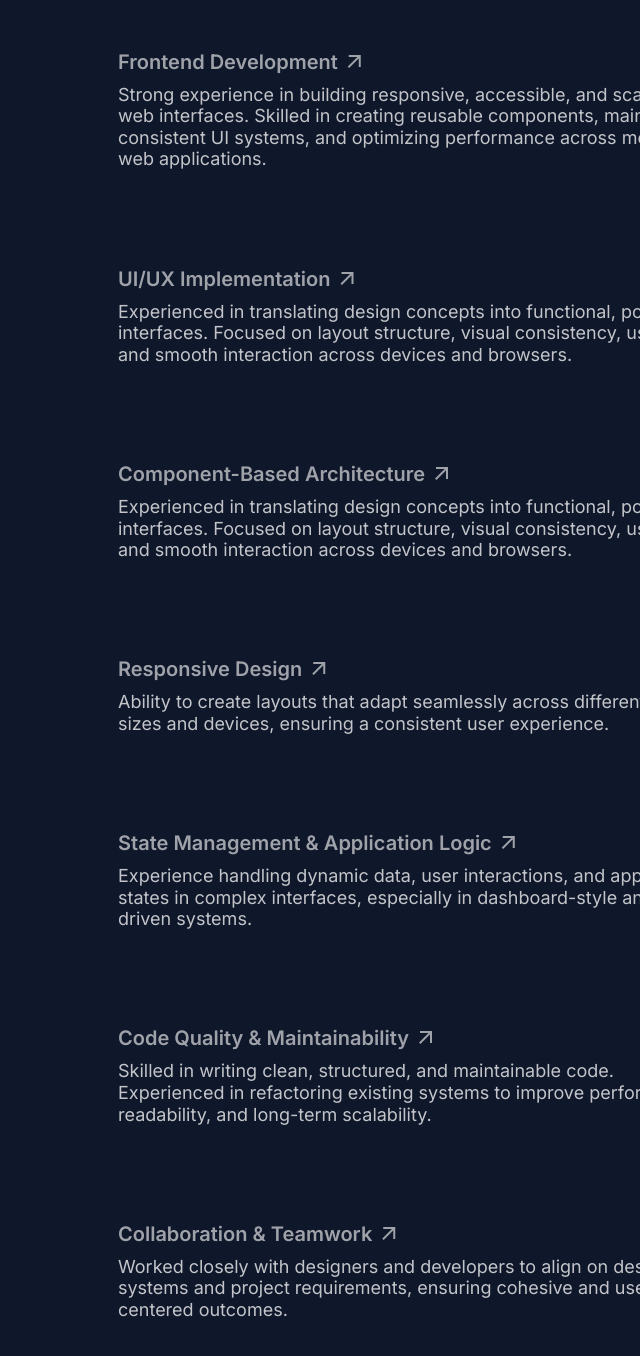
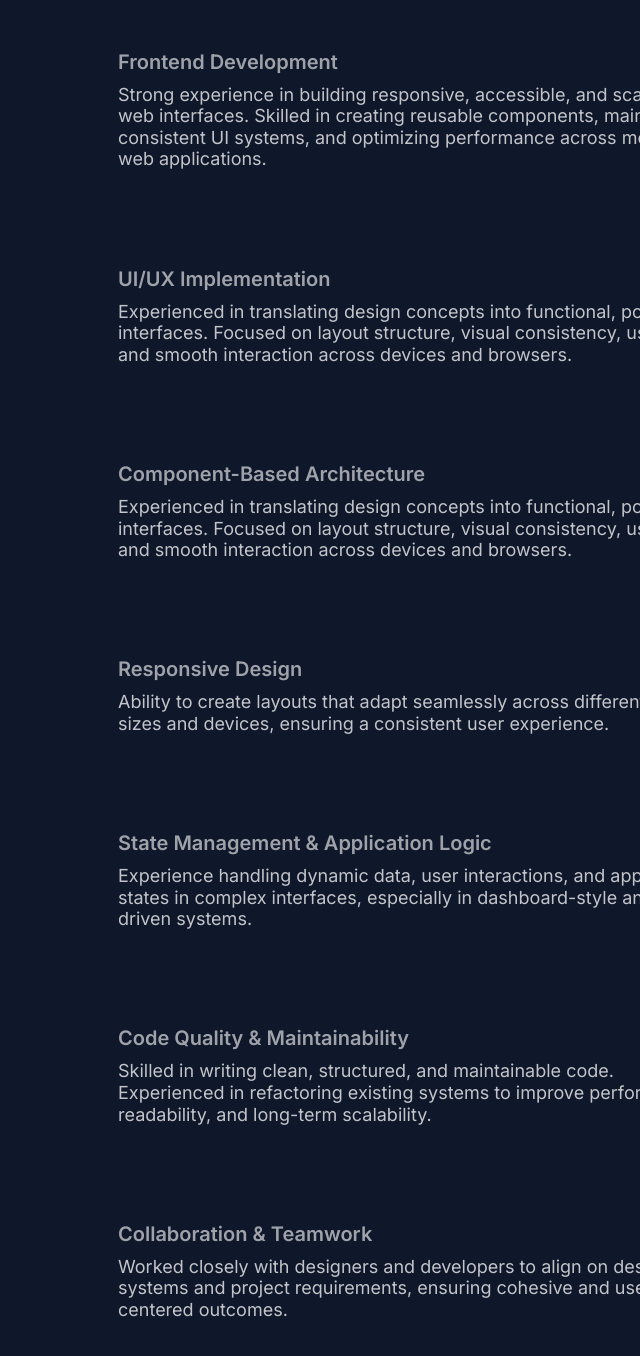
Before and after one commit to syvn8910/my_portfolio, a plain HTML site: page index.html in a window 1280 px wide. Shown: the part 1805-3161 px from the top of the page, without its empty margins (640-1280 px from the left). Drawn offline with nearby package versions, Linux system fonts and the light colour scheme.

Commit message:
Add files via upload

```diff
--- a/index.html
+++ b/index.html
@@ -106,7 +106,7 @@
     <section class="container" id="skill">
       <div class="body">
       <div class="skill__body skill__content">
-        <h1 class="skill__title">Frontend Development<i class="material-symbols-outlined">arrow_outward</i></h1>
+        <h1 class="skill__title">Frontend Development</h1>
         <p>Strong experience in building responsive, accessible, and scalable web interfaces.
           Skilled in creating reusable components, maintaining consistent UI systems,
           and optimizing performance across modern web applications.
@@ -114,42 +114,42 @@
       </div>
 
       <div class="skill__body skill__content">
-        <h1 class="skill__title">UI/UX Implementation<i class="material-symbols-outlined">arrow_outward</i></h1>
+        <h1 class="skill__title">UI/UX Implementation</h1>
         <p>Experienced in translating design concepts into functional, polished interfaces.
           Focused on layout structure, visual consistency, usability, and smooth interaction across devices and browsers.
         </p>
       </div>
 
       <div class="skill__body skill__content">
-        <h1 class="skill__title">Component-Based Architecture<i class="material-symbols-outlined">arrow_outward</i></h1>
+        <h1 class="skill__title">Component-Based Architecture</h1>
         <p>Experienced in translating design concepts into functional, polished interfaces.
           Focused on layout structure, visual consistency, usability, and smooth interaction across devices and browsers.
         </p>
       </div>
 
       <div class="skill__body skill__content">
-        <h1 class="skill__title">Responsive Design<i class="material-symbols-outlined">arrow_outward</i></h1>
+        <h1 class="skill__title">Responsive Design</h1>
         <p>Ability to create layouts that adapt seamlessly across different screen sizes and devices,
           ensuring a consistent user experience.
         </p>
       </div>
 
       <div class="skill__body skill__content">
-        <h1 class="skill__title">State Management & Application Logic<i class="material-symbols-outlined">arrow_outward</i></h1>
+        <h1 class="skill__title">State Management & Application Logic</h1>
         <p>Experience handling dynamic data, user interactions, and application states in complex interfaces,
           especially in dashboard-style and data-driven systems.
         </p>
       </div>
 
       <div class="skill__body skill__content">
-        <h1 class="skill__title">Code Quality & Maintainability<i class="material-symbols-outlined">arrow_outward</i></h1>
+        <h1 class="skill__title">Code Quality & Maintainability</h1>
         <p>Skilled in writing clean, structured, and maintainable code. Experienced in
           refactoring existing systems to improve performance, readability, and long-term scalability.
         </p>
       </div>
 
       <div class="skill__body skill__content">
-        <h1 class="skill__title">Collaboration & Teamwork<i class="material-symbols-outlined">arrow_outward</i></h1>
+        <h1 class="skill__title">Collaboration & Teamwork</h1>
         <p>Worked closely with designers and developers to align on design systems and project requirements,
           ensuring cohesive and user-centered outcomes.
         </p>
```
Also changed, not shown: images/proj5.PNG.
